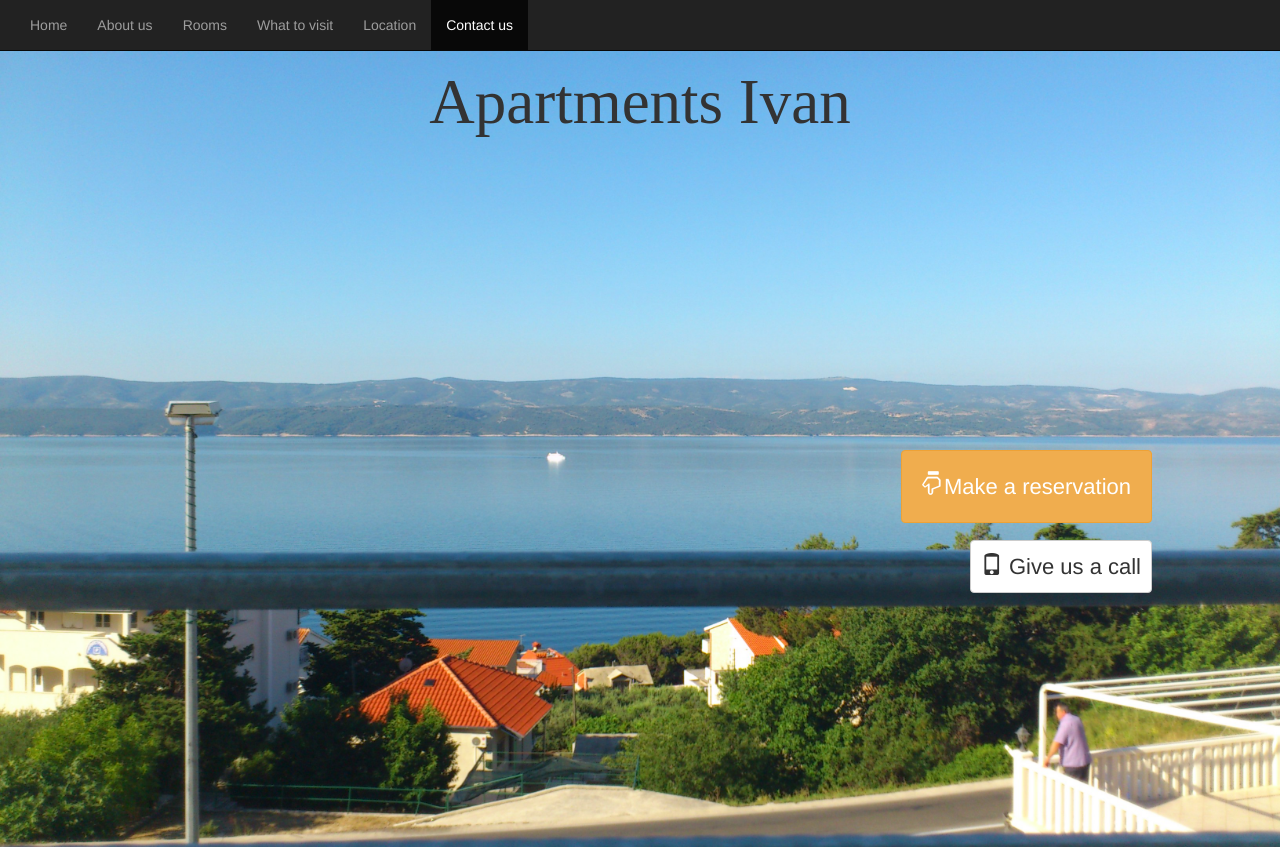
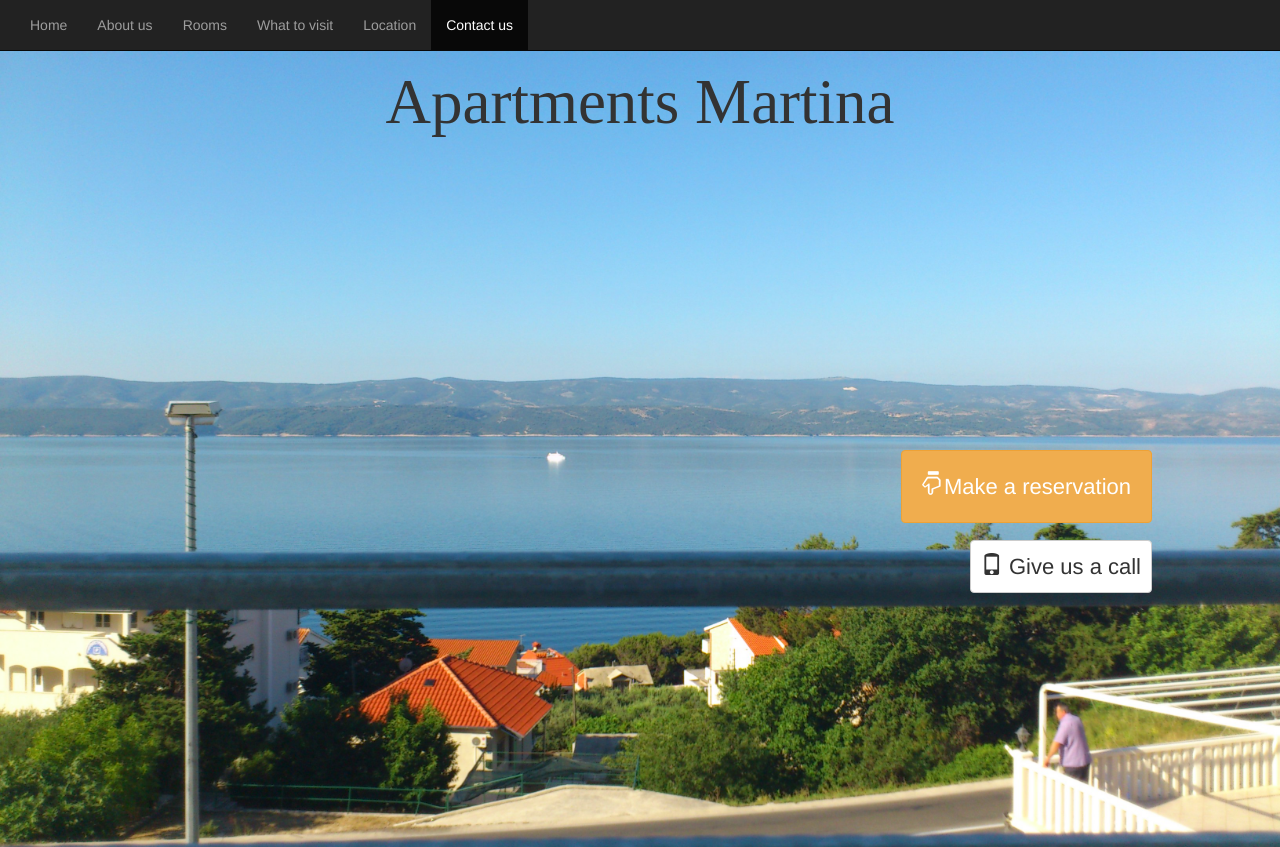
Before and after one commit to zenjara/Project_1, a plain HTML site: page project1_web/index.html in a window 1280 px wide. Shown: the top 847 px of the page. Drawn offline with nearby package versions, Linux system fonts and the light colour scheme; a web font is replaced by a local one.

Commit message:
evo mala promjena

```diff
--- a/project1_web/index.html
+++ b/project1_web/index.html
@@ -51,7 +51,7 @@
         <!--  JUMBOTRON  -->
             <div class="container-fluid jumbotron " id="home">
 
-                <h1 class="text-center" id="title">Apartments Ivan</h1>
+                <h1 class="text-center" id="title">Apartments Martina</h1>
                 <!--<img src="images/plaza_1.jpg" alt="Stanici" id="img1" class="center-block" />-->
                 <a href="#contact" class="btn btn-warning btn-large" id="btn1"><span class="glyphicon glyphicon-hand-down"></span>Make a reservation</a>
                 <a href="#" class="btn btn-large btn-default " id="btn3"><span class="glyphicon glyphicon-phone"></span> Give us a call</a>
```
